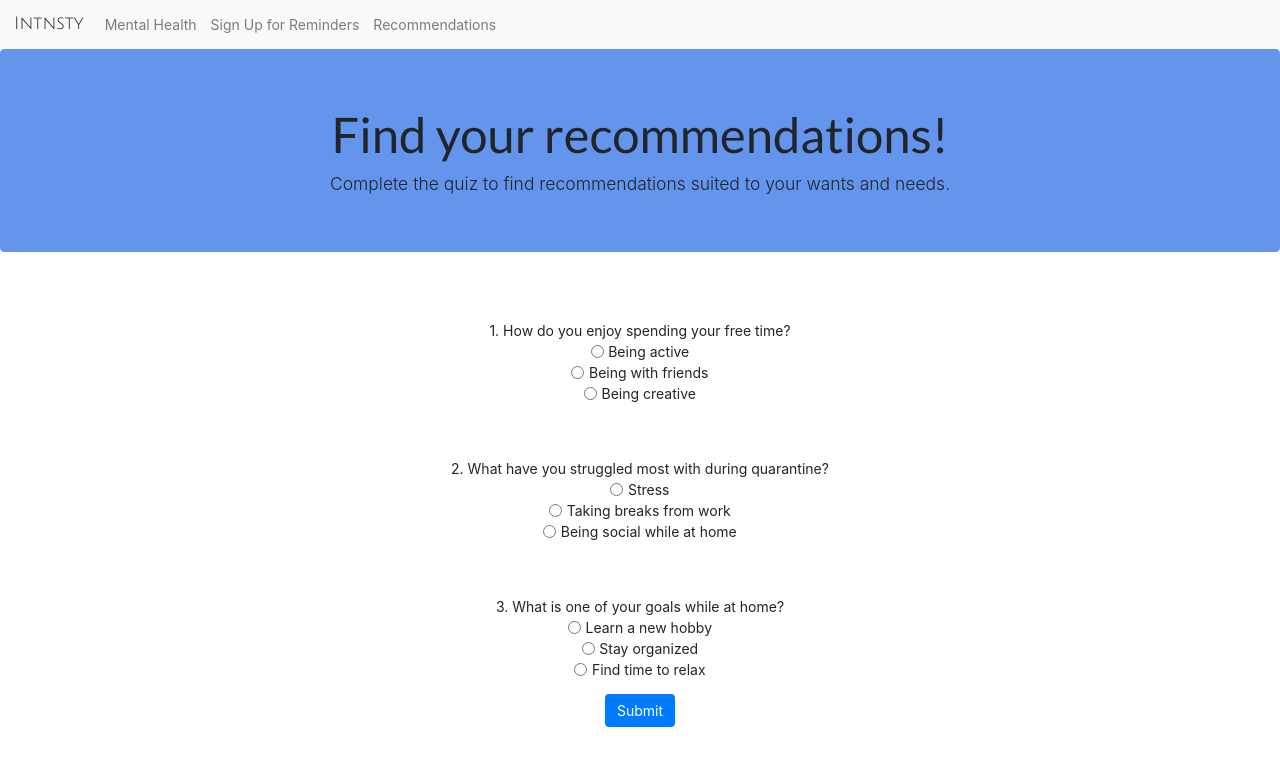
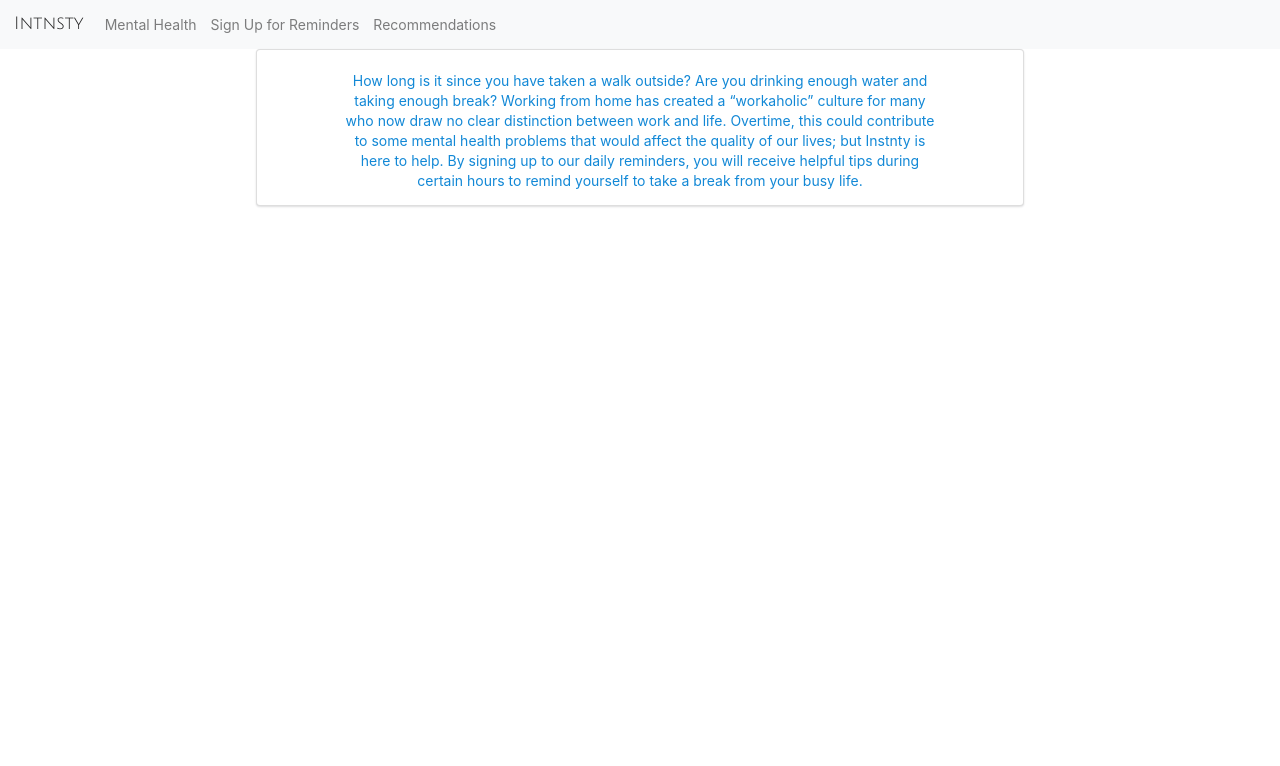
Before and after one commit to irinazoccolini/intnsty, a plain HTML site: page facts.html in a window 1280 px wide. Drawn offline with nearby package versions, Linux system fonts and the light colour scheme.

Commit message:
Update facts.html

```diff
--- a/facts.html
+++ b/facts.html
@@ -34,87 +34,18 @@
       </ul>
     </div>
   </nav>
-  <div class="jumbotron" id = "recjumbotron">
-    <h1 class="display-4" id="jumbotrontitle" >Find your recommendations!</h1>
-    <p class="lead">Complete the quiz to find recommendations suited to your wants and needs.</p>
+  <div class="ui segment" id="post1">
+    <h3></h3>
+    <p id="facts">
+    How long is it since you have taken a walk outside? Are you drinking enough water and taking enough break?
+    Working from home has created a “workaholic” culture for many who now draw no clear distinction between work and life.
+    Overtime, this could contribute to some mental health problems that would affect the quality of our lives; but Instnty is here to help.
+    By signing up to our daily reminders, you will receive helpful tips during certain hours to remind yourself to take a break from your busy life.
+
+  </p>
   </div>
 
-  <section id="quiz">
-  <fieldset class="form-group question" >
-    1. How do you enjoy spending your free time?
-    <div class="form-check">
-      <input class="form-check-input" name="question1" id="question11" value="option1" type="radio">
-      <label class="form-check-label" for="question11">
-      Being active
-      </label>
-    </div>
-    <div class="form-check">
-      <input class="form-check-input" name="question1" id="question12" value="option2" type="radio">
-      <label class="form-check-label" for="question12">
-      Being with friends
-      </label>
-    </div>
-    <div class="form-check">
-      <input class="form-check-input" name="question1" id="question13" value="option3" type="radio">
-      <label class="form-check-label" for="question13">
-      Being creative
-      </label>
-    </div>
-  </fieldset>
 
-  <fieldset class="form-group question">
-    2. What have you struggled most with during quarantine?
-    <div class="form-check">
-      <input class="form-check-input" name="question2" id="question21" value="option1" type="radio">
-      <label class="form-check-label" for="question21">
-      Stress
-      </label>
-    </div>
-    <div class="form-check">
-      <input class="form-check-input" name="question2" id="question22" value="option2" type="radio">
-      <label class="form-check-label" for="question22">
-      Taking breaks from work
-      </label>
-    </div>
-    <div class="form-check">
-      <input class="form-check-input" name="question2" id="question23" value="option3" type="radio">
-      <label class="form-check-label" for="question23">
-      Being social while at home
-      </label>
-    </div>
-  </fieldset>
-
-  <fieldset class="form-group question">
-    3. What is one of your goals while at home?
-    <div class="form-check">
-      <input class="form-check-input" name="question3" id="question31" value="option1" type="radio">
-      <label class="form-check-label" for="question31">
-      Learn a new hobby
-      </label>
-    </div>
-    <div class="form-check">
-      <input class="form-check-input" name="question3" id="question32" value="option2" type="radio">
-      <label class="form-check-label" for="question32">
-      Stay organized
-      </label>
-    </div>
-    <div class="form-check">
-      <input class="form-check-input" name="question3" id="question33" value="option3" type="radio">
-      <label class="form-check-label" for="question33">
-      Find time to relax
-      </label>
-    </div>
-  </fieldset>
-
-  <button onclick="getResults()" type="submit" class="btn btn-primary">Submit</button>
-  </section>
-
-  <section id="results">
-    <h1 id="suggestiontitle"></h1>
-    <p id="suggestion1"> </p>
-    <p id="suggestion2"> </p>
-    <p id="suggestion3"> </p>
-  </section>
 
 
 
```
